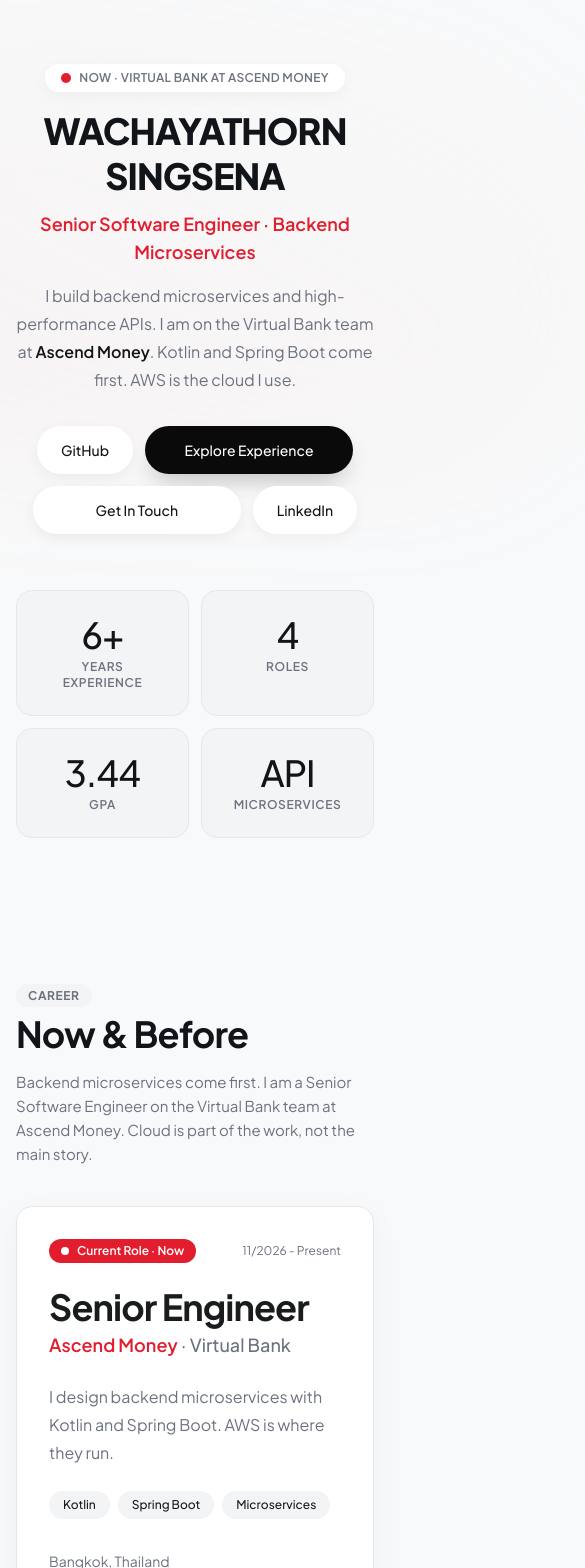
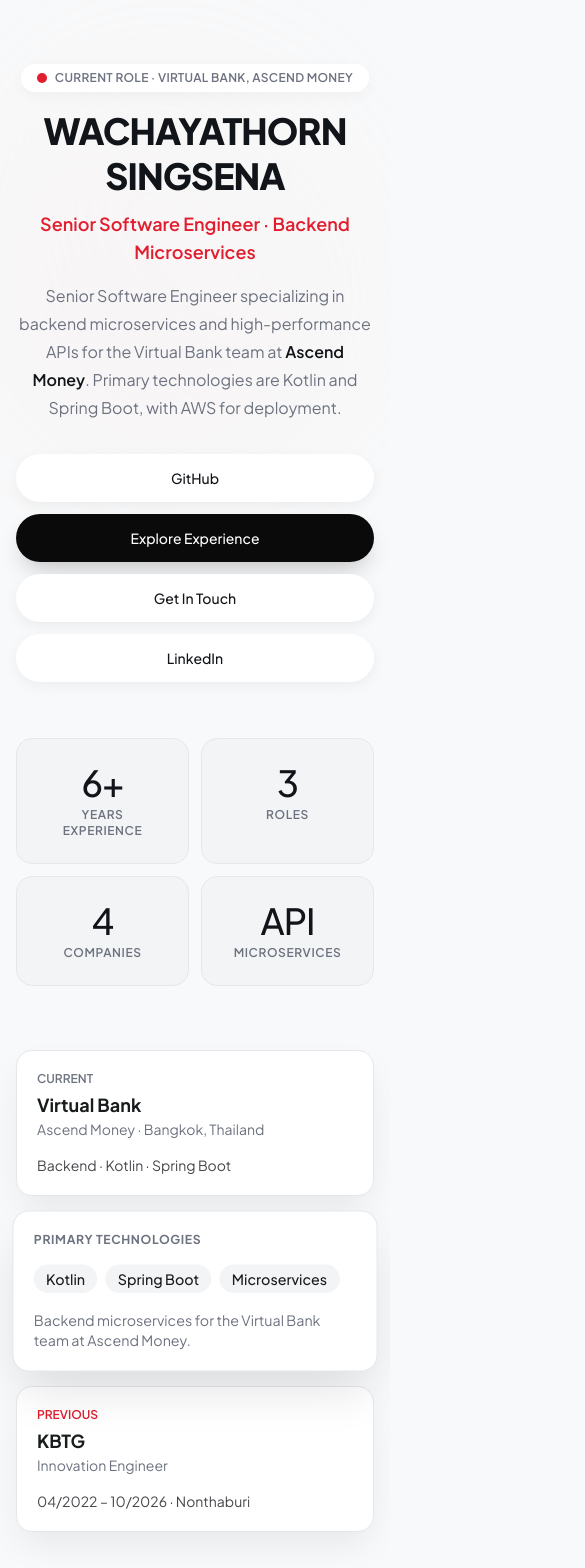
Before and after one commit to wachayathorn/introduce-myself, a Next.js app: page / in a window 390 px wide. Shown: the top 1568 px of the page, 585 px wide, since content can reach past the window. Built offline with nearby package versions, Linux system fonts and the light colour scheme.

Commit message:
Refactor sections and enhance styling: update Contact, Experience, Education, and Stack components for improved clarity and consistency. Adjust global CSS for hover effects and add responsive design elements. Update personal information for better presentation.

```diff
--- a/app/components/sections/contact.tsx
+++ b/app/components/sections/contact.tsx
@@ -50,24 +50,25 @@ export default function Contact() {
   return (
     <section id="contact" className="bg-[#f3f4f5] px-4 py-20 md:px-10 lg:px-16">
       <div className="mx-auto grid max-w-7xl grid-cols-1 gap-10 lg:grid-cols-12">
-        <Reveal className="rounded-2xl border border-[#E5E7EB] bg-white p-8 shadow-[0_8px_30px_rgba(0,0,0,0.04)] lg:col-span-12">
+        <Reveal className="topic lg:col-span-12">
           <span className="rounded-full bg-white px-3 py-1 text-xs font-bold tracking-wider text-[#6C727F] uppercase shadow-sm">
             Contact
           </span>
           <h2 className="mt-3 text-4xl font-bold tracking-tight text-[#111418]">Get In Touch</h2>
           <p className="mt-2 text-lg font-semibold text-[#e11d2e]">
-            Have a question or want to work together?
+            Inquiries are welcome.
           </p>
           <p className="mt-4 text-[15px] leading-6 text-[#6C727F]">
-            Senior Software Engineer. I focus on backend microservices. Find me on GitHub and LinkedIn.
+            Professional profiles are available on GitHub and LinkedIn.
           </p>
           <div className="mt-8 space-y-4">
             <a
               href="https://github.com/wachayathorn"
               target="_blank"
               rel="noreferrer"
-              className="hover-pop flex items-center justify-between rounded-xl border border-[#E5E7EB] bg-white p-4 shadow-[0_2px_10px_rgba(0,0,0,0.03)] hover:bg-black hover:text-white"
+              className="hover-pop flex items-center gap-4 rounded-xl border border-[#E5E7EB] bg-white p-4 shadow-[0_2px_10px_rgba(0,0,0,0.03)] hover:bg-black hover:text-white"
             >
+              <img src="https://skillicons.dev/icons?i=github" alt="" className="h-10 w-10 rounded-lg bg-white" />
               <span>
                 <span className="block text-[11px] tracking-wider text-[#6C727F] uppercase">GitHub</span>
                 <span className="font-semibold">github.com/wachayathorn</span>
@@ -77,8 +78,9 @@ export default function Contact() {
               href="https://linkedin.com/in/wachayathorn"
               target="_blank"
               rel="noreferrer"
-              className="hover-pop flex items-center justify-between rounded-xl border border-[#E5E7EB] bg-white p-4 shadow-[0_2px_10px_rgba(0,0,0,0.03)] hover:bg-black hover:text-white"
+              className="hover-pop flex items-center gap-4 rounded-xl border border-[#E5E7EB] bg-white p-4 shadow-[0_2px_10px_rgba(0,0,0,0.03)] hover:bg-black hover:text-white"
             >
+              <img src="https://skillicons.dev/icons?i=linkedin" alt="" className="h-10 w-10 rounded-lg bg-white" />
               <span>
                 <span className="block text-[11px] tracking-wider text-[#6C727F] uppercase">LinkedIn</span>
                 <span className="font-semibold">linkedin.com/in/wachayathorn</span>
@@ -110,7 +112,7 @@ export default function Contact() {
             Message
             <textarea name="message" value={formData.message} onChange={handleChange} required rows={4} className="mt-2 w-full resize-none rounded-2xl bg-[#F3F4F6] px-4 py-3.5 text-[15px] outline-none focus:bg-white focus:shadow-[0_0_0_2px_rgba(0,0,0,0.8)]" />
           </label>
-          {submitStatus === "success" ? <p>Message sent successfully! I&apos;ll get back to you soon.</p> : null}
+          {submitStatus === "success" ? <p>Message sent successfully. A response will be provided shortly.</p> : null}
           {submitStatus === "error" ? <p>Something went wrong. Please try again.</p> : null}
           <button
             type="submit"
--- a/app/components/sections/education.tsx
+++ b/app/components/sections/education.tsx
@@ -4,7 +4,7 @@ import { education } from "@/lib/data";
 export default function Education() {
   return (
     <section id="education" className="bg-[#f8f9fa] px-4 py-20 md:px-10 lg:px-16">
-      <div className="mx-auto max-w-7xl rounded-2xl border border-[#E5E7EB] bg-white p-8 shadow-[0_8px_30px_rgba(0,0,0,0.04)] md:p-10">
+      <div className="mx-auto max-w-7xl">
         <span className="rounded-full bg-[#F3F4F6] px-3 py-1 text-xs font-bold tracking-wider text-[#6C727F] uppercase">
           Academic Background
         </span>
@@ -15,7 +15,7 @@ export default function Education() {
           href="https://www.rmutt.ac.th/"
           target="_blank"
           rel="noreferrer"
-          className="mt-8 block rounded-2xl border border-[#E5E7EB] bg-[#F3F4F6] p-8 md:p-10"
+          className="mt-8 block rounded-2xl border border-[#E5E7EB] bg-white p-8 shadow-[0_8px_30px_rgba(0,0,0,0.04)] md:p-10"
         >
           <div className="flex flex-col items-start justify-between gap-6 md:flex-row md:items-center">
             <div className="flex items-center gap-5">
--- a/app/components/sections/experience.tsx
+++ b/app/components/sections/experience.tsx
@@ -8,17 +8,17 @@ export default function Experience() {
   return (
     <section id="experience" className="bg-[#f8f9fa] px-4 py-20 md:px-10 lg:px-16">
       <div className="mx-auto max-w-7xl">
-        <Reveal className="mb-10 flex flex-col justify-between gap-4 md:flex-row md:items-end">
+        <Reveal className="topic mb-10 flex flex-col justify-between gap-4 md:flex-row md:items-end">
           <div>
             <span className="rounded-full bg-[#F3F4F6] px-3 py-1 text-xs font-bold tracking-wider text-[#6C727F] uppercase">
               Career
             </span>
             <h2 className="mt-2 text-4xl font-bold tracking-tight text-[#111418]">
-              Now & Before
+              Professional Experience
             </h2>
           </div>
           <p className="max-w-md text-[15px] leading-6 text-[#6C727F]">
-            Backend microservices come first. I am a Senior Software Engineer on the Virtual Bank team at Ascend Money. Cloud is part of the work, not the main story.
+            Professional experience in backend microservices, currently with the Virtual Bank team at Ascend Money. Cloud infrastructure supports this work.
           </p>
         </Reveal>
 
@@ -39,10 +39,10 @@ export default function Experience() {
                   {current.team ? <span className="font-medium text-[#6C727F]"> · {current.team}</span> : null}
                 </p>
                 <p className="mt-6 text-base leading-7 text-[#6C727F]">
-                  I design backend microservices with Kotlin and Spring Boot. AWS is where they run.
+                  Designs backend microservices with Kotlin and Spring Boot. The services are deployed on AWS.
                 </p>
                 <div className="mt-6 flex flex-wrap gap-2">
-                  {["Kotlin", "Spring Boot", "Microservices"].map((tool) => (
+                  {["Kotlin", "Spring Boot", "Microservices", "AWS"].map((tool) => (
                     <span key={tool} className="hover-pop rounded-full bg-[#F3F4F6] px-3.5 py-1.5 text-xs font-medium hover:bg-black hover:text-white">
                       {tool}
                     </span>
@@ -56,7 +56,7 @@ export default function Experience() {
           <div className="flex flex-col gap-4 lg:col-span-5">
             <div className="flex items-center gap-2">
               <span className="rounded-full bg-[#F3F4F6] px-3 py-1 text-xs font-bold tracking-wider text-[#6C727F] uppercase">
-                Before
+                Previous
               </span>
               <div className="h-px flex-1 bg-[#e7e8e9]" />
             </div>
--- a/app/components/sections/hero.tsx
+++ b/app/components/sections/hero.tsx
@@ -4,8 +4,8 @@ import { useRef, useState } from "react";
 
 const stats = [
   { value: "6+", label: "Years Experience" },
-  { value: "4", label: "Roles" },
-  { value: "3.44", label: "GPA" },
+  { value: "3", label: "Roles" },
+  { value: "4", label: "Companies" },
   { value: "API", label: "Microservices" },
 ];
 
@@ -38,7 +38,7 @@ export default function Welcome() {
   const cards = {
     now: (
       <>
-        <p className="text-xs font-semibold text-[#6C727F] uppercase">Now</p>
+        <p className="text-xs font-semibold text-[#6C727F] uppercase">Current</p>
         <h2 className="mt-1 text-lg font-bold">Virtual Bank</h2>
         <p className="text-sm text-[#6C727F]">Ascend Money · Bangkok, Thailand</p>
         <p className="mt-4 text-sm text-[#45474a]">Backend · Kotlin · Spring Boot</p>
@@ -46,7 +46,7 @@ export default function Welcome() {
     ),
     daily: (
       <>
-        <p className="text-xs font-bold tracking-wider text-[#6C727F] uppercase">Daily tools</p>
+        <p className="text-xs font-bold tracking-wider text-[#6C727F] uppercase">Primary technologies</p>
         <div className="mt-4 flex flex-wrap gap-2">
           {["Kotlin", "Spring Boot", "Microservices"].map((tool) => (
             <span key={tool} className="rounded-full bg-[#F3F4F6] px-3 py-1 text-sm font-medium">
@@ -55,13 +55,13 @@ export default function Welcome() {
           ))}
         </div>
         <p className="mt-4 text-sm text-[#6C727F]">
-          Backend microservices for the Virtual Bank team.
+          Backend microservices for the Virtual Bank team at Ascend Money.
         </p>
       </>
     ),
     before: (
       <>
-        <p className="text-xs font-semibold text-[#e11d2e] uppercase">Before</p>
+        <p className="text-xs font-semibold text-[#e11d2e] uppercase">Previous</p>
         <h2 className="mt-1 text-lg font-bold">KBTG</h2>
         <p className="text-sm text-[#6C727F]">Innovation Engineer</p>
         <p className="mt-4 text-sm text-[#45474a]">04/2022 – 10/2026 · Nonthaburi</p>
@@ -70,8 +70,8 @@ export default function Welcome() {
   };
 
   return (
-    <section id="home" className="relative px-4 pt-16 pb-16 md:px-10 lg:px-16">
-      <div className="pointer-events-none absolute top-10 left-1/2 -z-10 h-[420px] w-[800px] -translate-x-1/2 rounded-full bg-gradient-to-tr from-[#e11d2e]/[0.04] via-red-100/10 to-transparent blur-3xl" />
+    <section id="home" className="relative overflow-x-hidden px-4 pt-16 pb-16 md:px-10 lg:px-16">
+      <div className="pointer-events-none absolute top-10 left-1/2 -z-10 h-[420px] w-full max-w-3xl -translate-x-1/2 rounded-full bg-gradient-to-tr from-[#e11d2e]/[0.04] via-red-100/10 to-transparent blur-3xl" />
       <div className="relative z-10 mx-auto flex max-w-7xl flex-col items-center text-center">
         <div className="animate-fade-in mb-4 inline-flex items-center gap-2 rounded-full bg-white px-4 py-1.5 shadow-[0_4px_16px_rgba(0,0,0,0.04)]">
           <span className="relative flex h-2.5 w-2.5">
@@ -79,7 +79,7 @@ export default function Welcome() {
             <span className="relative inline-flex h-2.5 w-2.5 rounded-full bg-[#e11d2e]" />
           </span>
           <span className="text-xs font-semibold tracking-wide text-[#6C727F] uppercase">
-            Now · Virtual Bank at Ascend Money
+            Current role · Virtual Bank, Ascend Money
           </span>
         </div>
 
@@ -95,29 +95,30 @@ export default function Welcome() {
           Senior Software Engineer · Backend Microservices
         </p>
         <p className="animate-fade-in-up animation-delay-400 mt-4 max-w-2xl text-base leading-7 text-[#6C727F] md:text-lg">
-          I build backend microservices and high-performance APIs. I am on the Virtual Bank team at{" "}
+          Senior Software Engineer specializing in backend microservices and high-performance APIs
+          for the Virtual Bank team at{" "}
           <span className="font-semibold text-[#111418]">Ascend Money</span>.
-          Kotlin and Spring Boot come first. AWS is the cloud I use.
+          Primary technologies are Kotlin and Spring Boot, with AWS for deployment.
         </p>
 
-        <div className="animate-fade-in-up animation-delay-500 mt-8 flex flex-wrap items-center justify-center gap-3">
+        <div className="animate-fade-in-up animation-delay-500 mt-8 flex w-full max-w-md flex-col items-center justify-center gap-3 sm:max-w-none sm:flex-row sm:flex-wrap">
           <a
             href="https://github.com/wachayathorn"
             target="_blank"
             rel="noreferrer"
-            className="hover-pop inline-flex h-12 items-center justify-center rounded-full bg-white px-6 text-sm font-medium text-[#111418] shadow-[0_4px_14px_rgba(0,0,0,0.05)] hover:bg-[#fff1f2] hover:text-[#e11d2e]"
+            className="hover-pop inline-flex h-12 w-full items-center justify-center rounded-full bg-white px-6 text-sm font-medium text-[#111418] shadow-[0_4px_14px_rgba(0,0,0,0.05)] hover:bg-[#fff1f2] hover:text-[#e11d2e] sm:w-auto"
           >
             GitHub
           </a>
           <a
             href="#experience"
-            className="hover-pop inline-flex h-12 w-52 items-center justify-center rounded-full bg-black text-sm font-medium text-white shadow-[0_12px_24px_-8px_rgba(0,0,0,0.25)] hover:bg-[#2a2a2a]"
+            className="hover-pop inline-flex h-12 w-full items-center justify-center rounded-full bg-black text-sm font-medium text-white shadow-[0_12px_24px_-8px_rgba(0,0,0,0.25)] hover:bg-[#2a2a2a] sm:w-52"
           >
             Explore Experience
           </a>
           <a
             href="#contact"
-            className="hover-pop inline-flex h-12 w-52 items-center justify-center rounded-full bg-white text-sm font-medium text-[#111418] shadow-[0_4px_14px_rgba(0,0,0,0.06)] hover:bg-black hover:text-white"
+            className="hover-pop inline-flex h-12 w-full items-center justify-center rounded-full bg-white text-sm font-medium text-[#111418] shadow-[0_4px_14px_rgba(0,0,0,0.06)] hover:bg-black hover:text-white sm:w-52"
           >
             Get In Touch
           </a>
@@ -125,7 +126,7 @@ export default function Welcome() {
             href="https://linkedin.com/in/wachayathorn"
             target="_blank"
             rel="noreferrer"
-            className="hover-pop inline-flex h-12 items-center justify-center rounded-full bg-white px-6 text-sm font-medium text-[#111418] shadow-[0_4px_14px_rgba(0,0,0,0.05)] hover:bg-[#fff1f2] hover:text-[#e11d2e]"
+            className="hover-pop inline-flex h-12 w-full items-center justify-center rounded-full bg-white px-6 text-sm font-medium text-[#111418] shadow-[0_4px_14px_rgba(0,0,0,0.05)] hover:bg-[#fff1f2] hover:text-[#e11d2e] sm:w-auto"
           >
             LinkedIn
           </a>
@@ -149,7 +150,25 @@ export default function Welcome() {
         </div>
 
         <div
-          className="relative mx-auto mt-16 hidden h-[240px] w-full max-w-4xl md:block"
+          className="mt-16 flex w-full max-w-xl flex-col gap-4 xl:hidden"
+          onMouseLeave={() => setOrder(["now", "daily", "before"])}
+        >
+          {order.map((id, index) => (
+            <article
+              key={id}
+              onMouseEnter={() => bringToMiddle(id)}
+              className={`rounded-2xl border border-[#E5E7EB] bg-white p-5 text-left transition-all duration-500 ease-[cubic-bezier(0.22,1,0.36,1)] ${
+                index === 1
+                  ? "z-10 scale-[1.02] shadow-[0_24px_48px_-8px_rgba(0,0,0,0.12)]"
+                  : "shadow-[0_16px_36px_-6px_rgba(0,0,0,0.08)]"
+              }`}
+            >
+              {cards[id as keyof typeof cards]}
+            </article>
+          ))}
+        </div>
+        <div
+          className="relative mx-auto mt-16 hidden min-h-[280px] w-full max-w-4xl xl:block"
           onMouseLeave={() => setOrder(["now", "daily", "before"])}
         >
           {order.map((id, index) => (
--- a/app/components/sections/stack.tsx
+++ b/app/components/sections/stack.tsx
@@ -41,7 +41,7 @@ export default function Stack() {
   return (
     <section id="stack" className="bg-[#f3f4f5] px-4 py-20 md:px-10 lg:px-16">
       <div className="mx-auto max-w-7xl">
-        <Reveal className="mx-auto mb-10 max-w-2xl text-center">
+        <Reveal className="topic mx-auto mb-10 max-w-2xl text-center">
           <span className="rounded-full bg-white px-3 py-1 text-xs font-bold tracking-wider text-[#6C727F] uppercase shadow-sm">
             Stack
           </span>
@@ -49,22 +49,26 @@ export default function Stack() {
             Technologies I Work With
           </h2>
           <p className="mt-2 text-[15px] text-[#6C727F]">
-            Backend first. Kotlin and Spring Boot are my daily tools. Cloud tools support the services.
+            Backend technologies are the focus. Kotlin and Spring Boot are the primary tools. Cloud technologies support those services.
           </p>
         </Reveal>
 
         <Reveal delay={80} className="mb-6 flex flex-col items-start justify-between gap-6 rounded-2xl border border-[#E5E7EB] bg-white p-6 shadow-[0_8px_24px_rgba(0,0,0,0.04)] md:flex-row md:items-center md:p-8">
           <div>
             <div className="flex items-center gap-2">
-              <h3 className="text-lg font-semibold">Now · Daily Drivers</h3>
+              <h3 className="text-lg font-semibold">Current technologies</h3>
               <span className="h-2 w-2 animate-pulse rounded-full bg-[#e11d2e]" />
             </div>
             <p className="text-sm text-[#6C727F]">Virtual Bank at Ascend Money</p>
           </div>
-          <div className="flex flex-wrap gap-2">
+          <div className="flex flex-wrap gap-3">
             {currentTools.map((tool) => (
-              <span key={tool.name} className="hover-pop rounded-full bg-black px-4 py-2 text-xs font-semibold text-white hover:bg-[#2a2a2a]">
-                {tool.name}
+              <span
+                key={tool.name}
+                title={tool.name}
+                className="hover-pop flex h-12 w-12 items-center justify-center rounded-2xl border border-[#E5E7EB] bg-white"
+              >
+                <img src={tool.icon} alt={tool.name} className="h-8 w-8" />
               </span>
             ))}
           </div>
--- a/app/globals.css
+++ b/app/globals.css
@@ -256,6 +256,18 @@ html {
   box-shadow: 0 28px 50px rgba(17, 20, 24, 0.1);
 }
 
+.lazy-show.topic.is-shown:hover {
+  transform: none;
+  box-shadow: none;
+}
+
+#stack .rounded-2xl.border:hover,
+#experience .rounded-2xl.border:hover,
+#education .rounded-2xl.border:hover,
+#contact .rounded-xl.border:hover {
+  border-color: #111418;
+}
+
 .hover-pop {
   transition:
     transform 0.5s cubic-bezier(0.34, 1.4, 0.64, 1),
@@ -281,6 +293,7 @@ html {
 @media (prefers-reduced-motion: reduce) {
   .lazy-show,
   .lazy-show.is-shown:hover,
+  .lazy-show.topic.is-shown:hover,
   .hover-pop:hover,
   .hover-line:hover {
     opacity: 1;
--- a/lib/data.ts
+++ b/lib/data.ts
@@ -42,7 +42,7 @@ export const education: Education = {
   gpa: 3.44,
   location: "Pathum Thani, Thailand",
   achievements: [
-    "Senior Project - Develop full-stack web/mobile apps with Node.js/Express.js, deployed on Firebase Cloud Functions, using Firestore/Realtime DB.",
+    "Senior project: developed full-stack web and mobile applications with Node.js and Express.js, deployed on Firebase Cloud Functions, using Firestore and Realtime Database.",
   ],
   highlights: [],
 };
```
